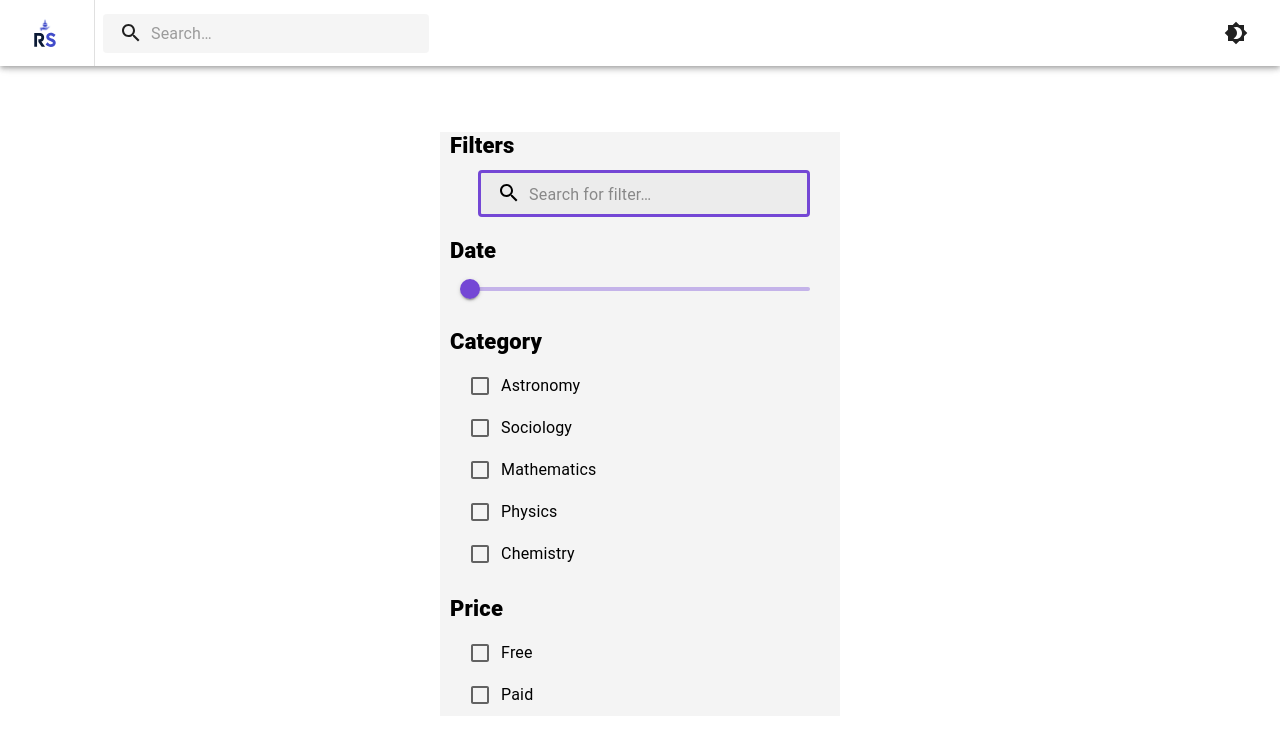
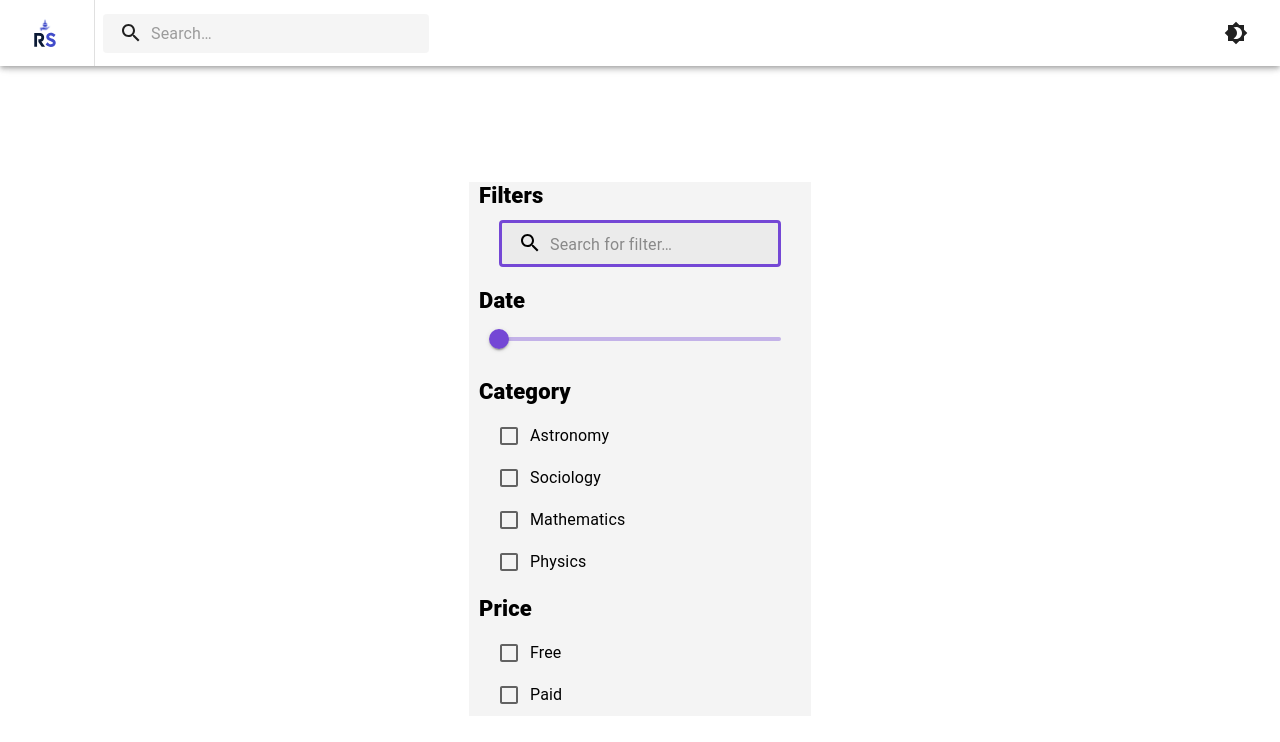
Before and after one commit to researchshare-official/frontend, a Next.js app: page / in a window 1280 px wide. Shown: the top 742 px of the page. Built offline with nearby package versions, Linux system fonts and the light colour scheme.

Commit message:
adding scrollbar to category + json handling

```diff
--- a/components/FilterBar.tsx
+++ b/components/FilterBar.tsx
@@ -22,10 +22,6 @@ const Search = styled('div')(({ theme }) => ({
     marginLeft: 0,
 
     width: '100%',
-    [theme.breakpoints.up('sm')]: {
-        marginLeft: theme.spacing(1),
-        width: 'auto',
-    },
 }));
 
 const SearchIconWrapper = styled('div')(({ theme }) => ({
@@ -44,14 +40,7 @@ const StyledInputBase = styled(InputBase)(({ theme }) => ({
         padding: theme.spacing(0, 1, 1, 0),
         // vertical padding + font size from searchIcon
         paddingLeft: `calc(1em + ${theme.spacing(4)})`,
-        transition: theme.transitions.create('width'),
         width: '100%',
-        [theme.breakpoints.up('sm')]: {
-            width: '30ch',
-            '&:focus': {
-                width: '40ch',
-            },
-        },
     },
 }));
 
@@ -108,7 +97,11 @@ const FilterBar: NextPage = () => {
                     paddingLeft: '1.875rem',
                     paddingRight: '1.875rem',
             }}>
-            <FormGroup>
+            <FormGroup sx={{
+                overflowY: 'scroll',
+                height: '10rem',
+                flexWrap: 'nowrap',
+            }}>
             {category.map(name => (
                 <FormControlLabel control={<Checkbox color="secondary"/>} label={name} key={name}/>
             ))}
```
